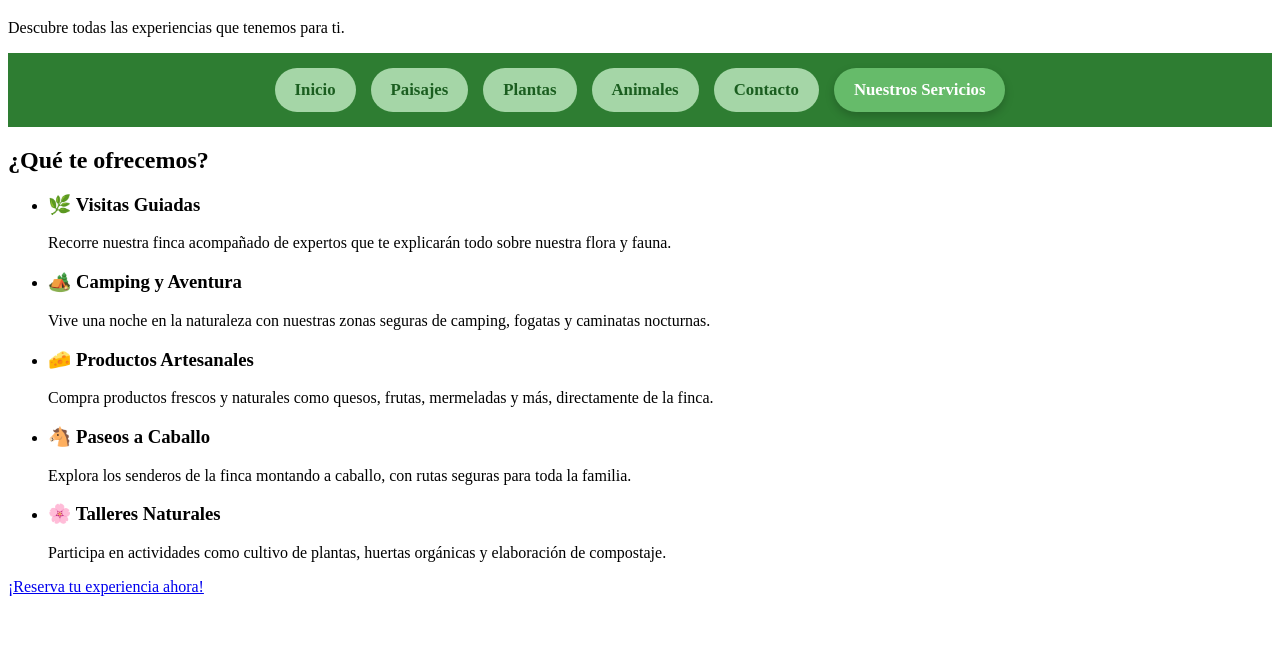
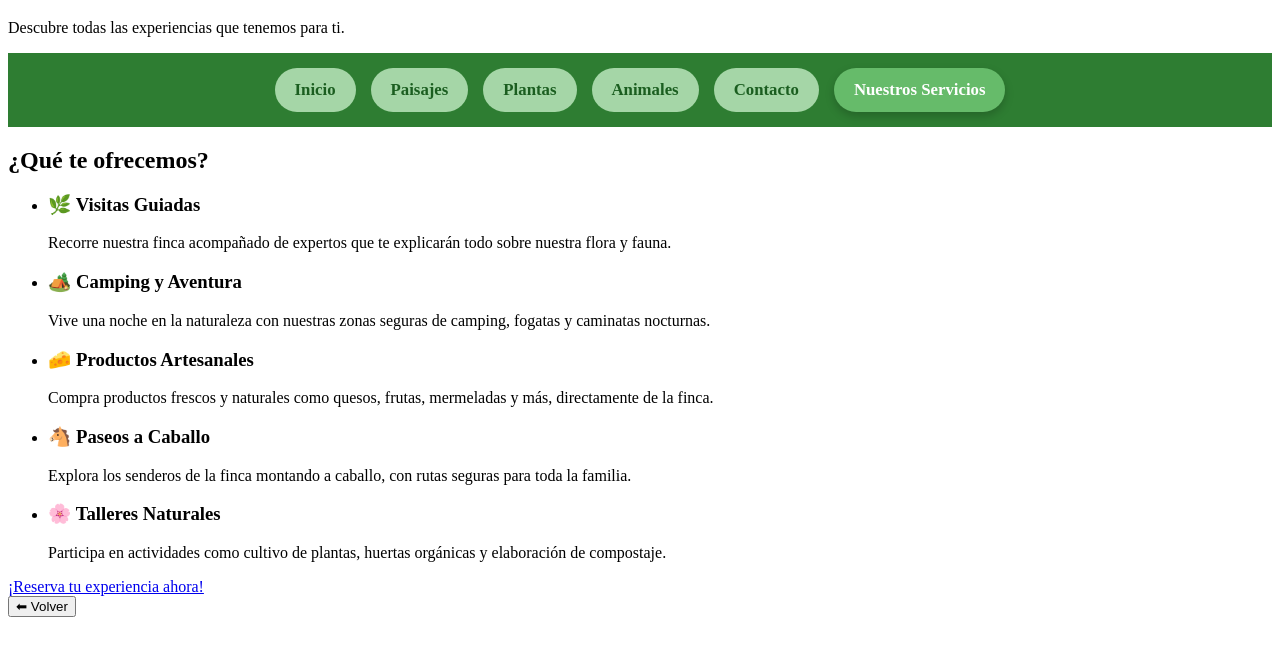
Before and after one commit to yuliana-wq/Mi-Finca, a plain HTML site: page nuestrosservicios.html in a window 1280 px wide. Shown: the part 61-716 px from the top of the page. Drawn offline with Linux system fonts and the light colour scheme.

Commit message:
actualizacion en nuestros servicios

```diff
--- a/nuestrosservicios.html
+++ b/nuestrosservicios.html
@@ -52,6 +52,7 @@
         <div class="cta-servicio">
             <a href="./contacto.html" class="boton-servicio">¡Reserva tu experiencia ahora!</a>
         </div>
+         <button class="btn-volver" onclick="history.back()">⬅ Volver</button>
     </main>
 
 </body>
```
Also changed, not shown: index.html (+1 -2 lines).
